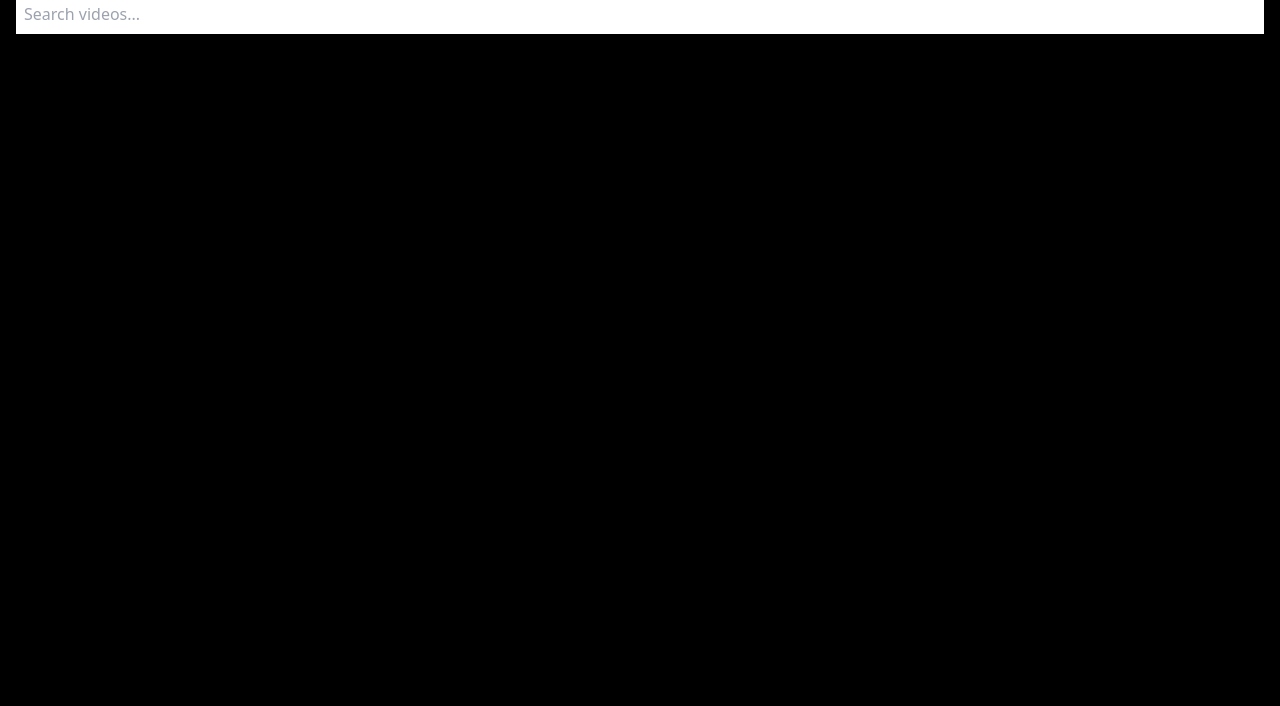
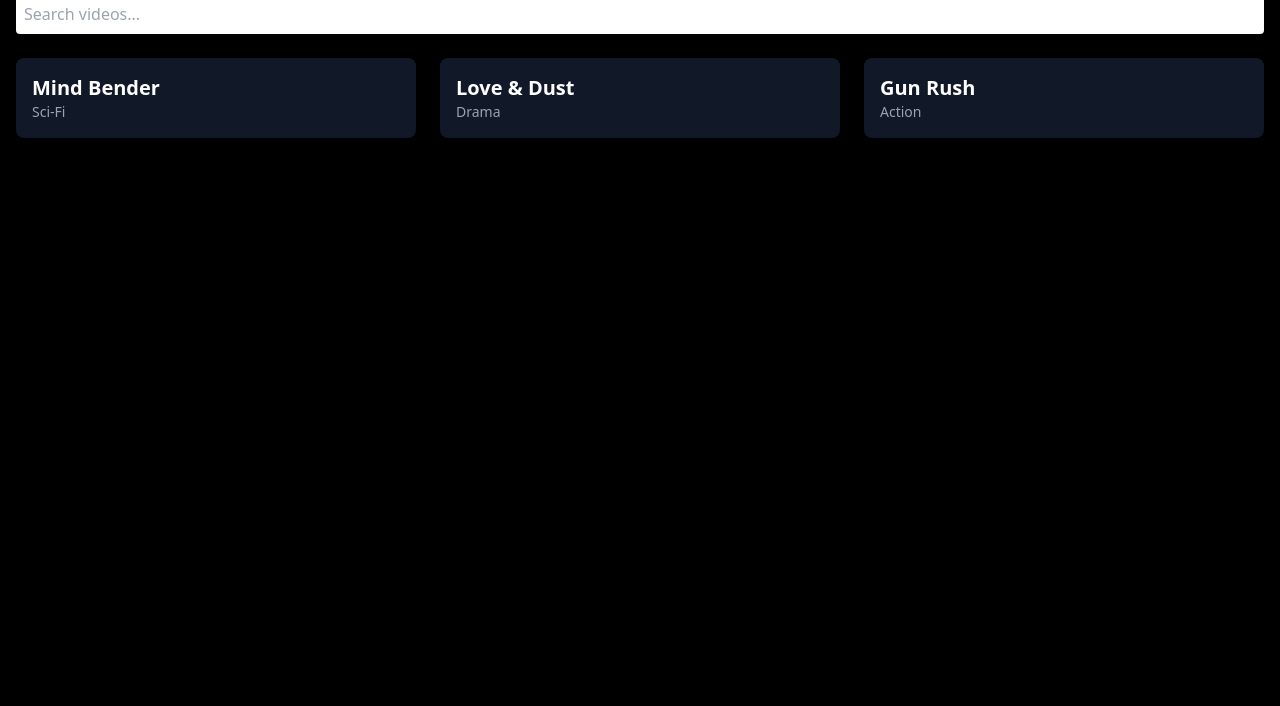
Before and after one commit to itsleo4/flowbite-starter, a website: page index.html in a window 1280 px wide. Shown: the part 94-800 px from the top of the page. Drawn offline with nearby package versions, Linux system fonts and the light colour scheme; files whose address does not match are found by name.

Commit message:
Fixed Phase 6 UI + Firebase integrated

```diff
--- a/index.html
+++ b/index.html
@@ -8,17 +8,31 @@
     <script defer src="https://unpkg.com/flowbite@1.6.5/dist/flowbite.min.js"></script>
   </head>
 
-  <body class="bg-black text-white">
+  <body class="bg-black text-white min-h-screen">
     <div class="container mx-auto px-4 py-8">
       <h1 class="text-4xl font-bold mb-4">LuxFlix Originals</h1>
       <input
         type="text"
         placeholder="Search videos..."
-        class="w-full p-2 mb-4 text-black"
+        class="w-full p-2 mb-6 text-black rounded"
+        id="searchBar"
       />
 
-      <div class="flex flex-wrap gap-6" id="video-container">
-        <!-- Video cards will be dynamically loaded here -->
+      <div class="grid gap-6 sm:grid-cols-2 lg:grid-cols-3" id="video-container">
+        <div class="bg-gray-900 rounded-lg p-4">
+          <h2 class="text-xl font-bold">Mind Bender</h2>
+          <p class="text-sm text-gray-400">Sci-Fi</p>
+        </div>
+
+        <div class="bg-gray-900 rounded-lg p-4">
+          <h2 class="text-xl font-bold">Love & Dust</h2>
+          <p class="text-sm text-gray-400">Drama</p>
+        </div>
+
+        <div class="bg-gray-900 rounded-lg p-4">
+          <h2 class="text-xl font-bold">Gun Rush</h2>
+          <p class="text-sm text-gray-400">Action</p>
+        </div>
       </div>
     </div>
 
@@ -26,7 +40,7 @@
     <script src="https://www.gstatic.com/firebasejs/10.5.0/firebase-app-compat.js"></script>
     <script src="https://www.gstatic.com/firebasejs/10.5.0/firebase-analytics-compat.js"></script>
 
-    <!-- Your Firebase Configuration -->
+    <!-- Firebase Config -->
     <script>
       const firebaseConfig = {
         apiKey: "AIzaSyA5ahePpuAksgY6dDLfAtNuwGOwe4Xbe7E",
@@ -42,7 +56,18 @@
       firebase.analytics();
     </script>
 
-    <!-- Your Main Script -->
-    <script src="app.js"></script>
+    <!-- App Logic (optional) -->
+    <script>
+      const searchBar = document.getElementById("searchBar");
+      const cards = document.querySelectorAll("#video-container > div");
+
+      searchBar.addEventListener("input", () => {
+        const query = searchBar.value.toLowerCase();
+        cards.forEach((card) => {
+          const text = card.innerText.toLowerCase();
+          card.style.display = text.includes(query) ? "block" : "none";
+        });
+      });
+    </script>
   </body>
 </html>
```
